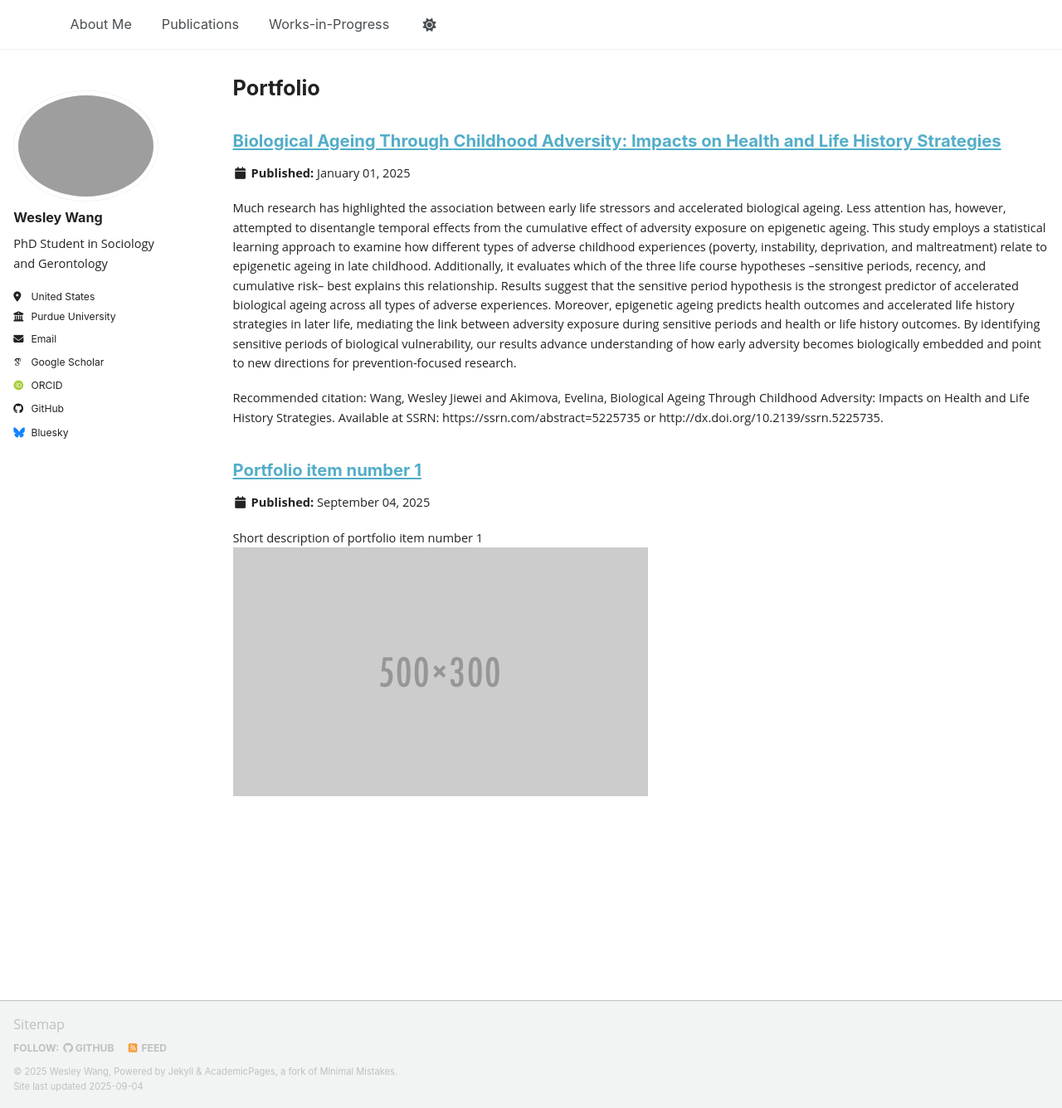
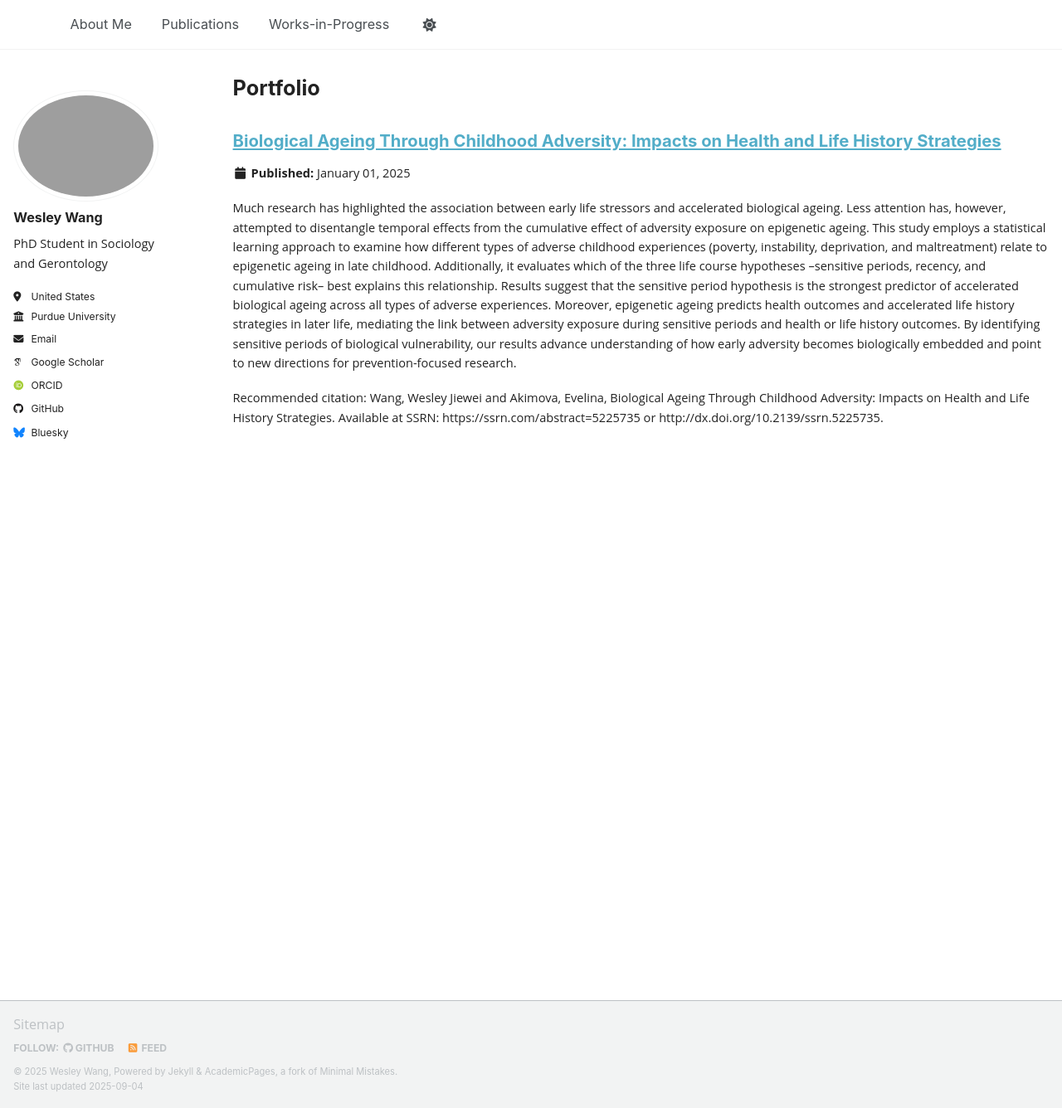
Before and after one commit to wesleywj/wesleywj.github.io, a Jekyll site: the page built from _pages/portfolio.html, in a window 1280 px wide and 1336 px high. Shown: the whole window at 83% size. Built offline with Jekyll 4.4.1, drawn with Linux system fonts in a browser that asks for light colours; some web fonts are replaced; a script that is not in the unit is left out.

Commit message:
Removed portfolio

```diff
--- a/_portfolio/portfolio-1.md
+++ /dev/null
@@ -1,7 +0,0 @@
----
-title: "Portfolio item number 1"
-excerpt: "Short description of portfolio item number 1<br/><img src='/images/500x300.png'>"
-collection: portfolio
----
-
-This is an item in your portfolio. It can be have images or nice text. If you name the file .md, it will be parsed as markdown. If you name the file .html, it will be parsed as HTML.
```
Also changed, not shown: _pages/about.md (+1 -1 lines).
